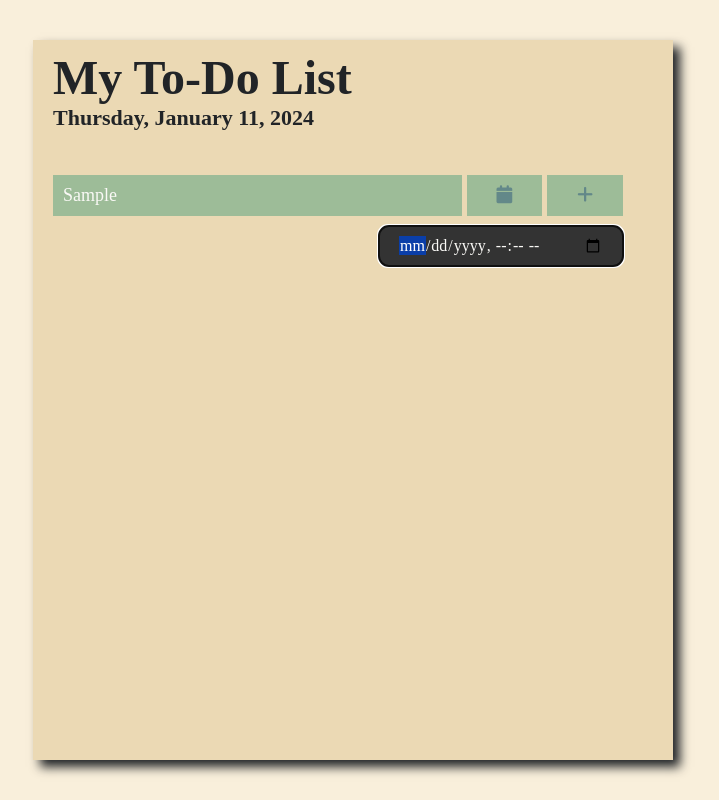
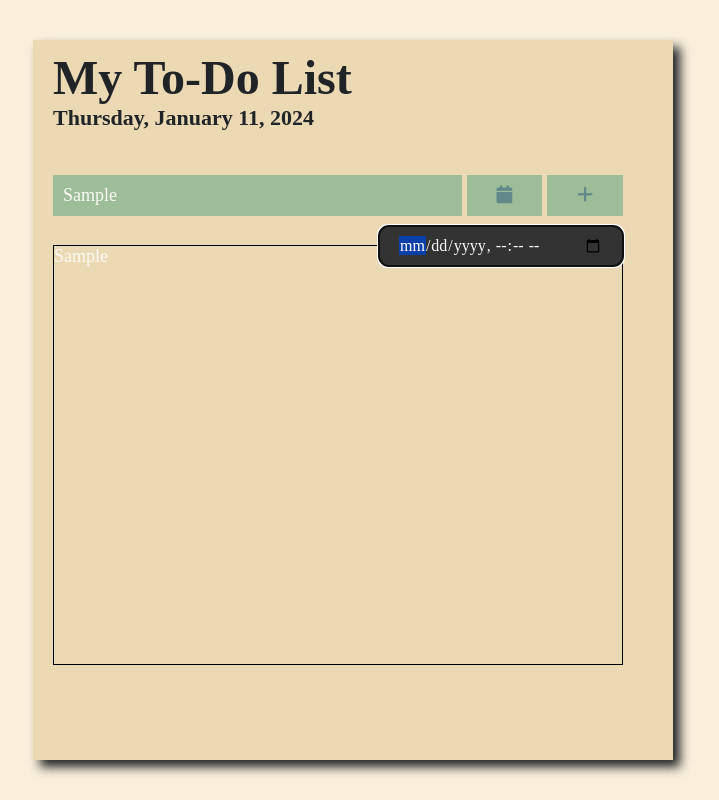
Before and after one commit to NaspoDev/To-Do, a React (Vite) app in the folder client/: page / in a window 1280 px wide. Both pictures are taken after typing "Sample" into the empty fields and a click on the button 791 px from the left and 195 px from the top of the page. Shown: the whole page, without its empty margins (287-1006 px from the left). Built offline with nearby package versions, Linux system fonts and the light colour scheme; a web font is replaced by a local one.

Commit message:
Built basic structure and functionality for adding a new task to the ToDoList

```diff
--- a/client/src/App.scss
+++ b/client/src/App.scss
@@ -103,6 +103,8 @@
   .ToDoList {
     width: 95%;
     height: 60%;
+    margin-top: 20px;
+
     border: 1px solid black;
   }
 }
--- a/client/src/components/ToDo.jsx
+++ b/client/src/components/ToDo.jsx
@@ -0,0 +1,12 @@
+// ToDo component. The actual task item that will be displayed in the list.
+
+function ToDo({ description, dueDate }) {
+  return (
+    <li className="ToDo">
+      <p className="to-do-description">{description}</p>
+      <p className="to-do-due-date">{dueDate}</p>
+    </li>
+  );
+}
+
+export default ToDo;
--- a/client/src/components/ToDoContainer.jsx
+++ b/client/src/components/ToDoContainer.jsx
@@ -2,6 +2,7 @@
 
 import ToDoForm from "./ToDoForm";
 import ToDoList from "./ToDoList";
+import { useState } from "react";
 
 const daysOfTheWeek = [
   "Sunday",
@@ -34,14 +35,21 @@ function ToDoContainer() {
   let writtenMonth = months[currentDate.getMonth()];
   let fullDateFormatted = `${writtenDay}, ${writtenMonth} ${currentDate.getDate()}, ${currentDate.getFullYear()}`;
 
+  // Lifting state up from ToDoForm to be shared with ToDoList
+  const [tasks, setTasks] = useState([]);
+
+  function addTask(task) {
+    setTasks([...tasks, task]);
+  }
+
   return (
     <div className="ToDoContainer">
       <div className="heading-area">
         <h1 className="main-heading">My To-Do List</h1>
         <h2 className="date-subheading">{fullDateFormatted}</h2>
       </div>
-      <ToDoForm />
-      {/* <ToDoList /> */}
+      <ToDoForm addTask={addTask} />
+      <ToDoList tasks={tasks} />
     </div>
   );
 }
--- a/client/src/components/ToDoForm.jsx
+++ b/client/src/components/ToDoForm.jsx
@@ -3,7 +3,7 @@
 
 const hiddenClass = "hidden";
 
-function ToDoForm() {
+function ToDoForm({ addTask }) {
   const newToDoPlaceholder = "New To-Do";
   const newToDoMaxLength = 200;
 
@@ -52,6 +52,22 @@ function ToDoForm() {
       </div>
     </form>
   );
+
+  // Submit's form data to the server.
+  function handleFormSubmit(event) {
+    // Prevent the form from refreshing the page on submit.
+    event.preventDefault();
+
+    // Create and add a new ToDo item to the ToDoList.
+    let newTask = {
+      description: document.getElementById("to-do-input").value,
+      dueDate: document.getElementById("due-date-selector").value,
+    };
+
+    addTask(newTask);
+
+    // TODO: Submit the form data to the server.
+  }
 }
 
 // Handles what happens when the due date button is clicked.
@@ -68,12 +84,4 @@ function handleDueDateClick() {
   }
 }
 
-// Submit's form data to the server.
-function handleFormSubmit(event) {
-  // Prevent the form from refreshing the page on submit.
-  event.preventDefault();
-
-  // TODO: Submit the form data to the server.
-}
-
 export default ToDoForm;
--- a/client/src/components/ToDoList.jsx
+++ b/client/src/components/ToDoList.jsx
@@ -1,7 +1,23 @@
 // ToDoList component. This component is responsible for displaying the list of tasks.
 
-function ToDoList() {
-  return <div className="ToDoList">ToDoList!</div>;
+import ToDo from "./ToDo";
+
+function ToDoList({ tasks }) {
+  return (
+    <div className="ToDoList">
+      <ul>
+        {tasks.map((task, index) => {
+          return (
+            <ToDo
+              key={index}
+              description={task.description}
+              dueDate={task.dueDate}
+            />
+          );
+        })}
+      </ul>
+    </div>
+  );
 }
 
 export default ToDoList;
--- a/client/src/css/App.css
+++ b/client/src/css/App.css
@@ -161,5 +161,6 @@ button:hover .icon {
 .ToDoContainer .ToDoList {
   width: 95%;
   height: 60%;
+  margin-top: 20px;
   border: 1px solid black;
 }
```
Also changed, not shown: client/.eslintrc.cjs.
